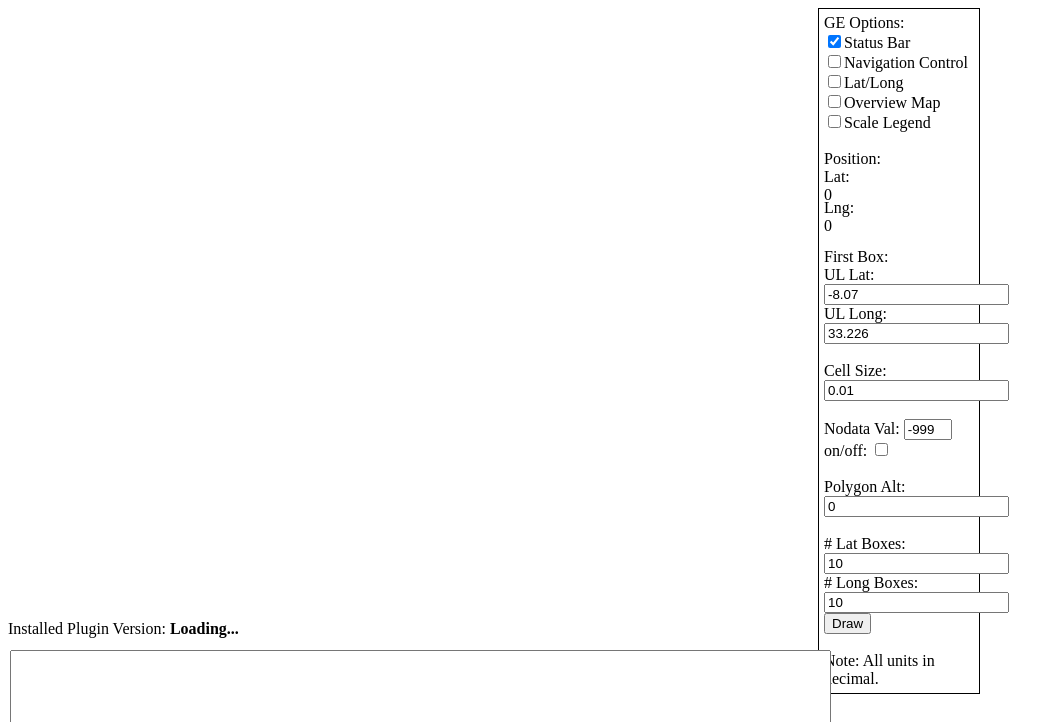
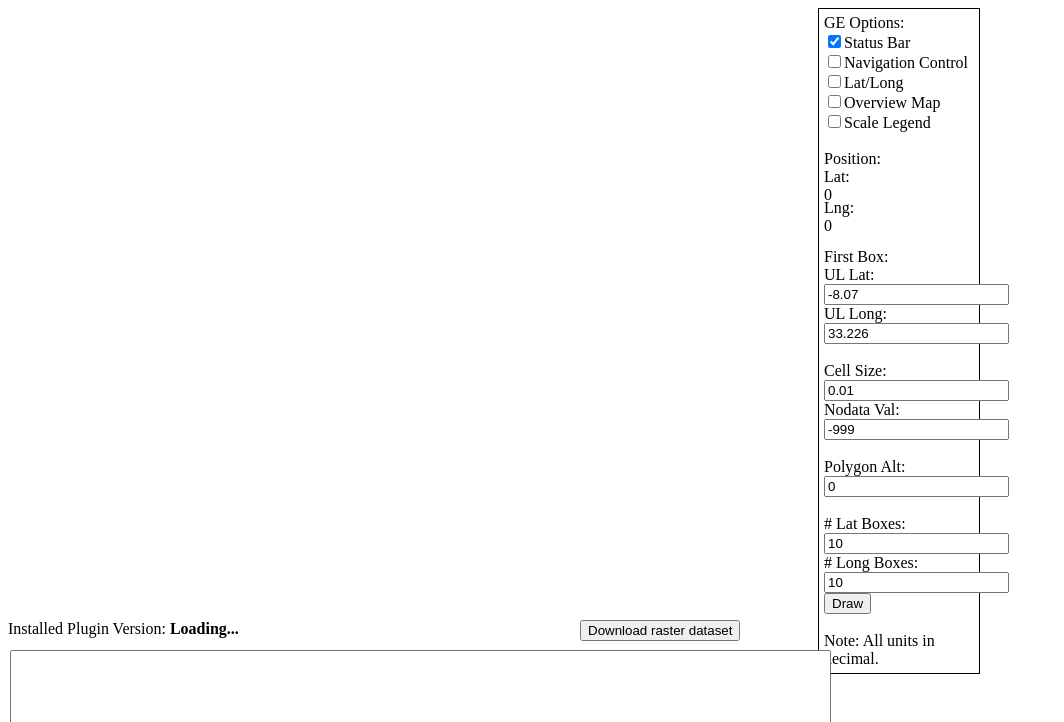
Before and after one commit to andybp85/GERasterCreator, a plain HTML site: page createRaster.html in a window 1280 px wide. Shown: the top 722 px of the page, without its empty margins (0-1064 px from the left). Drawn offline with nearby package versions, Linux system fonts and the light colour scheme; a script that the page names is missing.

Commit message:
Revert "1.0"
This reverts commit 963f83f0faae4b8b5bc2d18169f0b9dc8be9417f.

Conflicts:
	createRaster.js

```diff
--- a/createRaster.html
+++ b/createRaster.html
@@ -40,9 +40,6 @@
           position: absolute;
           top: 620px;
       }
-      #nodata{
-        width:40px;
-      }
       .position{
           height: 13px;
           width: 117px;
@@ -79,14 +76,9 @@
     	<br />
       UL Lat: <input type="text" id="startULLat" value="-8.07" /><br />
       UL Long: <input type="text" id="startULLng" value="33.226" />
-
       <br /><br />
-      Cell Size: <input type="text" id="cellSize" value="0.01" />
-
-      <br /><br />
-      Nodata Val: <input type="text" id="nodata" value="-999" /> <br />
-      on/off: <input type="checkbox" class="updateOptions" id="nodata-box" />
-
+      Cell Size: <input type="text" id="cellSize" value="0.01" /><br />
+      Nodata Val: <input type="text" id="nodata" value="-999" />
       <br /><br />
       Polygon Alt: <input type="text" id="startAlt" value="0"/>
 
@@ -108,7 +100,7 @@
     Installed Plugin Version: <span id="installed-plugin-version" style=
     "font-weight: bold;">Loading...</span>
   </div>
-<!--   <input type="button" id="download" value="Download raster dataset" /> -->
+  <input type="button" id="download" value="Download raster dataset" />
   <br />
 
   <textarea rows="50" cols="100" id="output"></textarea>
```
